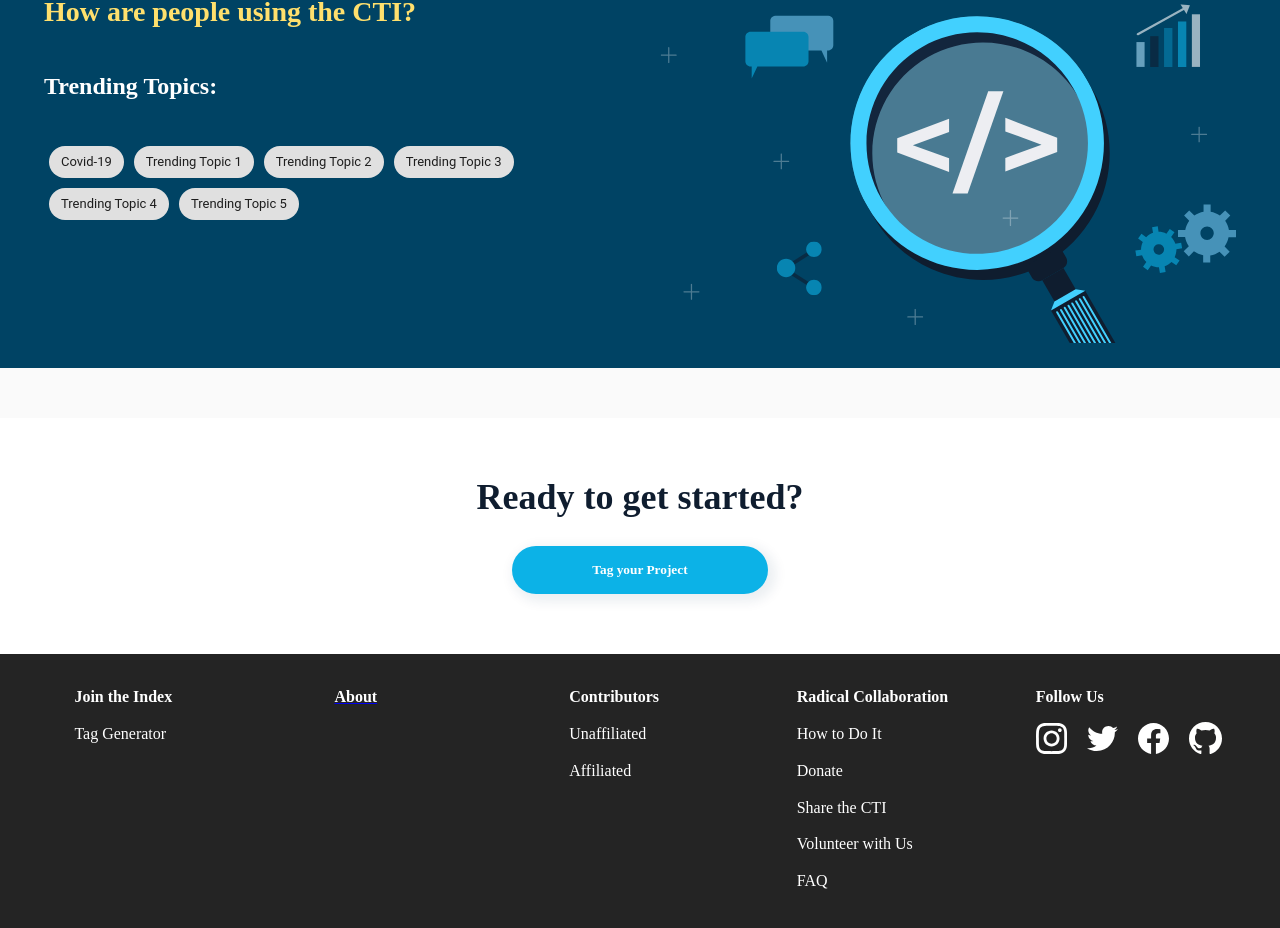
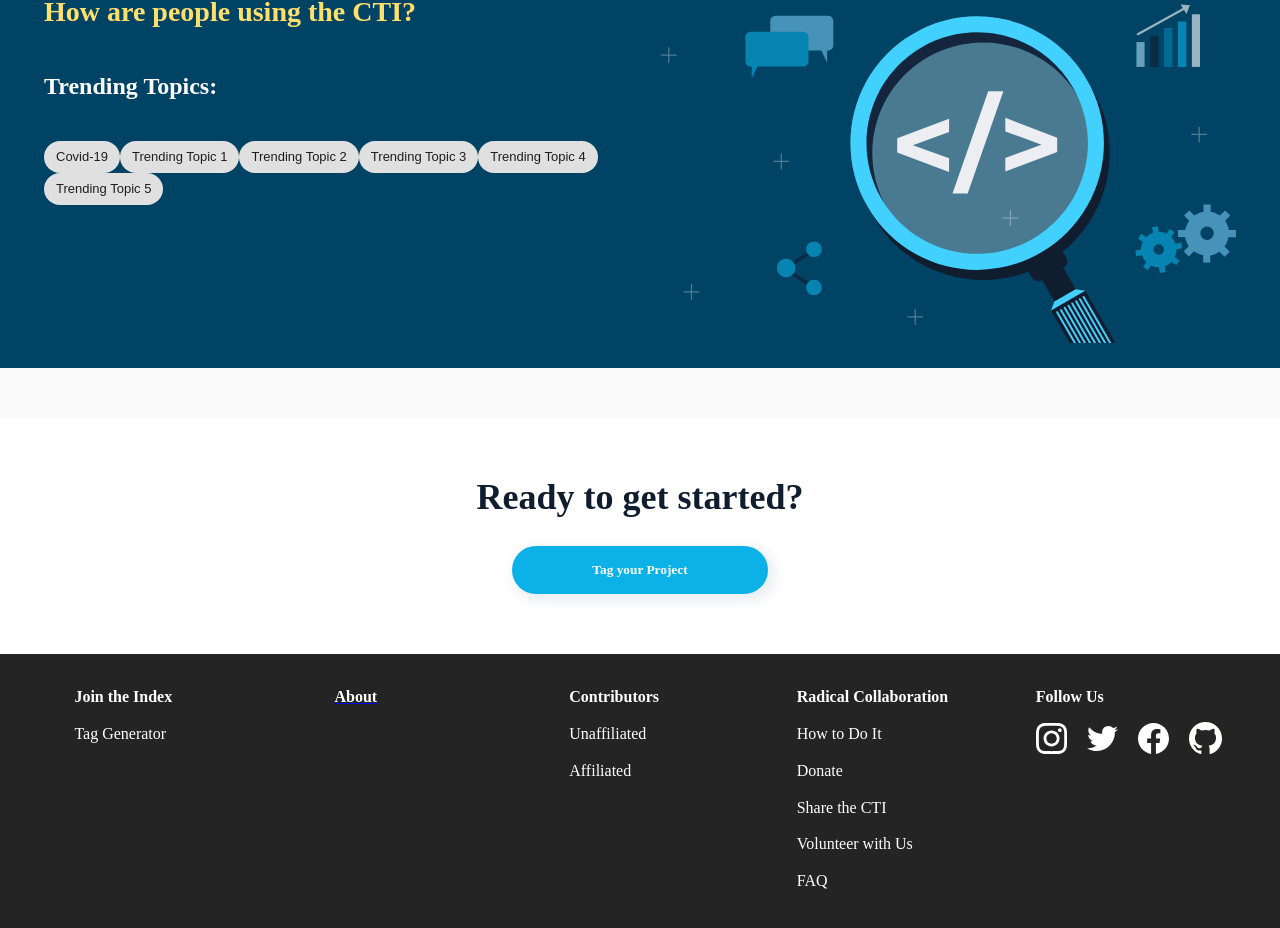
Before and after one commit to civictechindex/CTI-website-frontend, a React (Create React App) app: page /home in a window 1280 px wide. Shown: the part 1255-2183 px from the top of the page. Built offline with nearby package versions, Linux system fonts and the light colour scheme; what webfontloader would draw is missing.

Commit message:
Move cursor on Chip component from TrendingTopicsSection up to MuiChip in theme
- And move its inline margin styling, too

```diff
--- a/src/pages/Home/sections/TrendingTopicsSection.js
+++ b/src/pages/Home/sections/TrendingTopicsSection.js
@@ -1,6 +1,6 @@
 import React from 'react'
 
-import { Chip, createMuiTheme, Grid, ThemeProvider } from '@material-ui/core';
+import { Chip, Grid } from '@material-ui/core';
 
 const topicData = [
   { detail: "Covid-19", link: "#" },
@@ -10,16 +10,6 @@ const topicData = [
   { detail: "Trending Topic 4", link: "#" },
   { detail: "Trending Topic 5", link: "#" },
 ];
-
-const theme = createMuiTheme({
-  overrides: {
-    MuiChip: {
-      root: {
-        cursor: 'pointer',
-      },
-    },
-  },
-});
 
 const TrendingTopicsSection = () => {
   const TrendingTopicList = () => {
@@ -32,11 +22,9 @@ const TrendingTopicsSection = () => {
 
   const TrendingTopicChip = (props) => {
     return (
-      <ThemeProvider theme={theme}>
-        <a href={props.href}>
-          <Chip style={{ margin: 5 }} label={props.children} cursor="cursor" />
-        </a>
-      </ThemeProvider>
+      <a href={props.href}>
+        <Chip label={props.children} cursor="cursor" />
+      </a>
     )
   }
 
--- a/src/theme-mui.js
+++ b/src/theme-mui.js
@@ -9,6 +9,12 @@ const theme = {
           margin: 0,
         },
       },
+    },
+  },
+  MuiChip: {
+    root: {
+      cursor: 'pointer',
+      margin: '5px',
     },
   },
   typography: {
```
